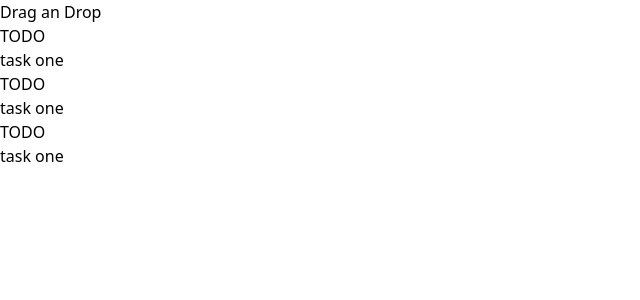
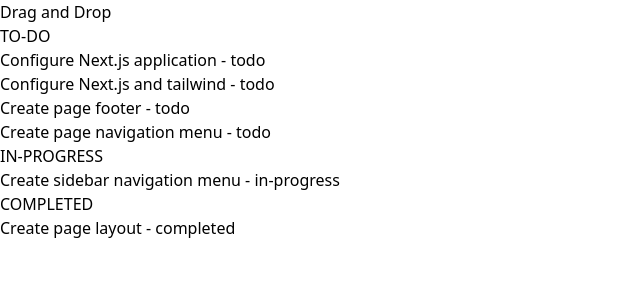
Before and after one commit to chaudhuree/react-beautiful-dnd, a React (Vite) app: page / in a window 1280 px wide. Shown: the top 300 px of the page, without its empty margins (0-640 px from the left). Built offline with nearby package versions, Linux system fonts and the light colour scheme.

Commit message:
fully functional drag and drop with state change created

```diff
--- a/src/App.jsx
+++ b/src/App.jsx
@@ -1,62 +1,142 @@
-import React from "react";
+import React, { useState } from "react";
 import Column from "./Column";
 import { DragDropContext } from "react-beautiful-dnd";
 
+// Function to reorder tasks within the same column
+const reorderColumnList = (sourceCol, startIndex, endIndex) => {
+  const newTaskLists = Array.from(sourceCol.taskLists);
+  const [removed] = newTaskLists.splice(startIndex, 1);
+  newTaskLists.splice(endIndex, 0, removed);
+
+  const newColumn = {
+    ...sourceCol,
+    taskLists: newTaskLists,
+  };
+
+  return newColumn;
+};
+
+// Function to update the status of a task based on the destination column
+// changing data if the task is moved to a different column
+const updateTaskStatus = (task, newStatus) => {
+  return { ...task, status: newStatus };
+};
+
+const initialData = {
+  columns: {
+    "column-1": {
+      id: "column-1",
+      title: "TO-DO",
+      taskLists: [
+        { id: 1, content: "Configure Next.js application", status: "todo" },
+        { id: 2, content: "Configure Next.js and tailwind", status: "todo" },
+        { id: 4, content: "Create page footer", status: "todo" },
+        { id: 5, content: "Create page navigation menu", status: "todo" },
+      ],
+    },
+    "column-2": {
+      id: "column-2",
+      title: "IN-PROGRESS",
+      taskLists: [
+        { id: 3, content: "Create sidebar navigation menu", status: "in-progress" },
+      ],
+    },
+    "column-3": {
+      id: "column-3",
+      title: "COMPLETED",
+      taskLists: [
+        { id: 6, content: "Create page layout", status: "completed" },
+      ],
+    },
+  },
+  columnOrder: ["column-1", "column-2", "column-3"],
+};
+
 function App() {
+  const [state, setState] = useState(initialData);
+
   const handleOnDragEnd = (result) => {
-    console.log(result);
-    const { source, destination } = result;
+    const { destination, source } = result;
+    //  Check if the task is dropped outside the droppable area
+    if (!destination) return;
+    //  Check if the task is dropped in the same position
+    if (
+      destination.droppableId === source.droppableId &&
+      destination.index === source.index
+    ) {
+      return;
+    }
+
+    // Get the source and destination columns
+    const sourceCol = state.columns[source.droppableId];
+    const destinationCol = state.columns[destination.droppableId];
+    // Check if the task is dropped in the same column
+    if (sourceCol.id === destinationCol.id) {
+      const newColumn = reorderColumnList(
+        sourceCol,
+        source.index,
+        destination.index
+      );
+
+      const newState = {
+        ...state,
+        columns: {
+          ...state.columns,
+          [newColumn.id]: newColumn,
+        },
+      };
+      setState(newState);
+      return;
+    }
+
+    // Move the task to a different column
+    const startTaskLists = Array.from(sourceCol.taskLists);
+    const [removed] = startTaskLists.splice(source.index, 1);
+    const newStartCol = {
+      ...sourceCol,
+      taskLists: startTaskLists,
+    };
+
+    const endTaskLists = Array.from(destinationCol.taskLists);
+    const updatedTask = updateTaskStatus(
+      removed,
+      destinationCol.title.toLowerCase()
+    );
+    endTaskLists.splice(destination.index, 0, updatedTask);
+    const newEndCol = {
+      ...destinationCol,
+      taskLists: endTaskLists,
+    };
+
+    const newState = {
+      ...state,
+      columns: {
+        ...state.columns,
+        [newStartCol.id]: newStartCol,
+        [newEndCol.id]: newEndCol,
+      },
+    };
+
+    setState(newState);
   };
+
   return (
     <DragDropContext onDragEnd={handleOnDragEnd}>
       <div className="p-4 bg-gray-600 text-sky-400">
-        {/*
-      header
-    */}
         <h1 className="w-2/4 text-center mx-auto text-4xl font-extrabold my-5">
-          Drag an Drop
+          Drag and Drop
         </h1>
-        {/*
-        drag and drop area
-      */}
         <div className="flex justify-between px-4">
-          <Column />
-          <Column />
-          <Column />
+          {state.columnOrder.map((columnId) => {
+            const column = state.columns[columnId];
+            const tasks = column.taskLists;
+
+            return <Column key={column.id} column={column} tasks={tasks} />;
+          })}
         </div>
       </div>
     </DragDropContext>
   );
 }
 
-const initialData = {
-  tasks: {
-    1: { id: 1, content: "Configure Next.js application", status: "todo" },
-    2: { id: 2, content: "Configure Next.js and tailwind ", status: "todo" },
-    3: { id: 3, content: "Create sidebar navigation menu", status: "todo" },
-    4: { id: 4, content: "Create page footer", status: "todo" },
-    5: { id: 5, content: "Create page navigation menu", status: "todo" },
-    6: { id: 6, content: "Create page layout", status: "todo" }
-  },
-  columns: {
-    "column-1": {
-      id: "column-1",
-      title: "TO-DO",
-      taskIds: [1, 2, 3, 4, 5, 6],
-    },
-    "column-2": {
-      id: "column-2",
-      title: "IN-PROGRESS",
-      taskIds: [],
-    },
-    "column-3": {
-      id: "column-3",
-      title: "COMPLETED",
-      taskIds: [],
-    },
-  },
-  // Facilitate reordering of the columns
-  columnOrder: ["column-1", "column-2", "column-3"],
-};
-
 export default App;
--- a/src/Column.jsx
+++ b/src/Column.jsx
@@ -1,28 +1,42 @@
-import React from "react";
+import { Draggable, Droppable } from "react-beautiful-dnd";
 
-export default function Column() {
+export default function Column({ column, tasks }) {
   return (
     <div className="flex flex-col w-[350px] min-h-[620px] bg-gray-700 font-bold rounded-md border  border-gray-900">
-      {/*
-      heading
-    */}
+      {/* Heading */}
       <div className="flex rounded-t-md items-center text-xl justify-center h-16 px-1 py-1 mb-2 bg-gray-800">
-        TODO
+        <h1>{column.title}</h1>
       </div>
-      {/*
-        tasks container
-      */}
-      <div className="flex flex-1 px-1 flex-col">
-        {/*
-        task container
-      */}
-        <div className="mb-1 bg-gray-900 rounded-md  px-4 py-2">
-          {/*
-        task content
-      */}
-          <p className="text-base font-medium">task one</p>
-        </div>
-      </div>
+      {/* Tasks container */}
+      <Droppable droppableId={column.id}>
+        {(droppableProvided, droppableSnapshot) => (
+          <div
+            className="flex flex-1 px-1 flex-col"
+            ref={droppableProvided.innerRef}
+            {...droppableProvided.droppableProps}
+          >
+            {/* Task content container */}
+            {tasks.map((task, index) => (
+              <Draggable key={task.id} draggableId={task.id.toString()} index={index}>
+                {(draggableProvided, draggableSnapshot) => (
+                  <div
+                    className={`mb-1 bg-gray-900 rounded-md  px-4 py-2 ${draggableSnapshot.isDragging ? "bg-gray-800 border border-sky-200 shadow-lg" : ""}`}
+                    ref={draggableProvided.innerRef}
+                    {...draggableProvided.draggableProps}
+                    {...draggableProvided.dragHandleProps}
+                  >
+                    {/* Task content */}
+                    <p className="text-base font-medium">
+                      {task.content} - <span className="text-sm text-yellow-500">{task.status}</span>
+                    </p>
+                  </div>
+                )}
+              </Draggable>
+            ))}
+            {droppableProvided.placeholder}
+          </div>
+        )}
+      </Droppable>
     </div>
   );
 }
--- a/src/main.jsx
+++ b/src/main.jsx
@@ -4,7 +4,5 @@ import App from "./App.jsx";
 import "./index.css";
 
 ReactDOM.createRoot(document.getElementById("root")).render(
-  <React.StrictMode>
     <App />
-  </React.StrictMode>
 );
```
